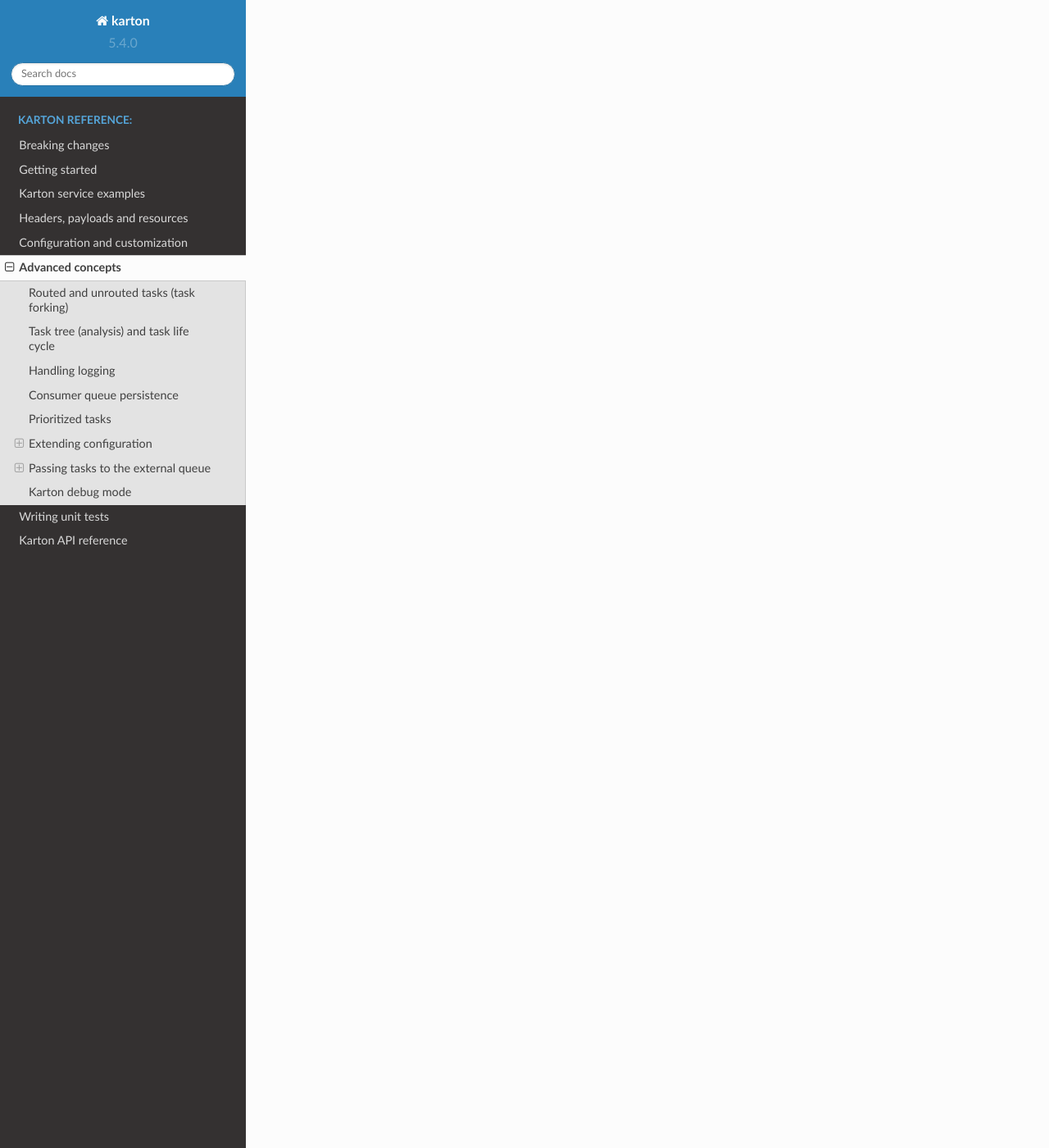
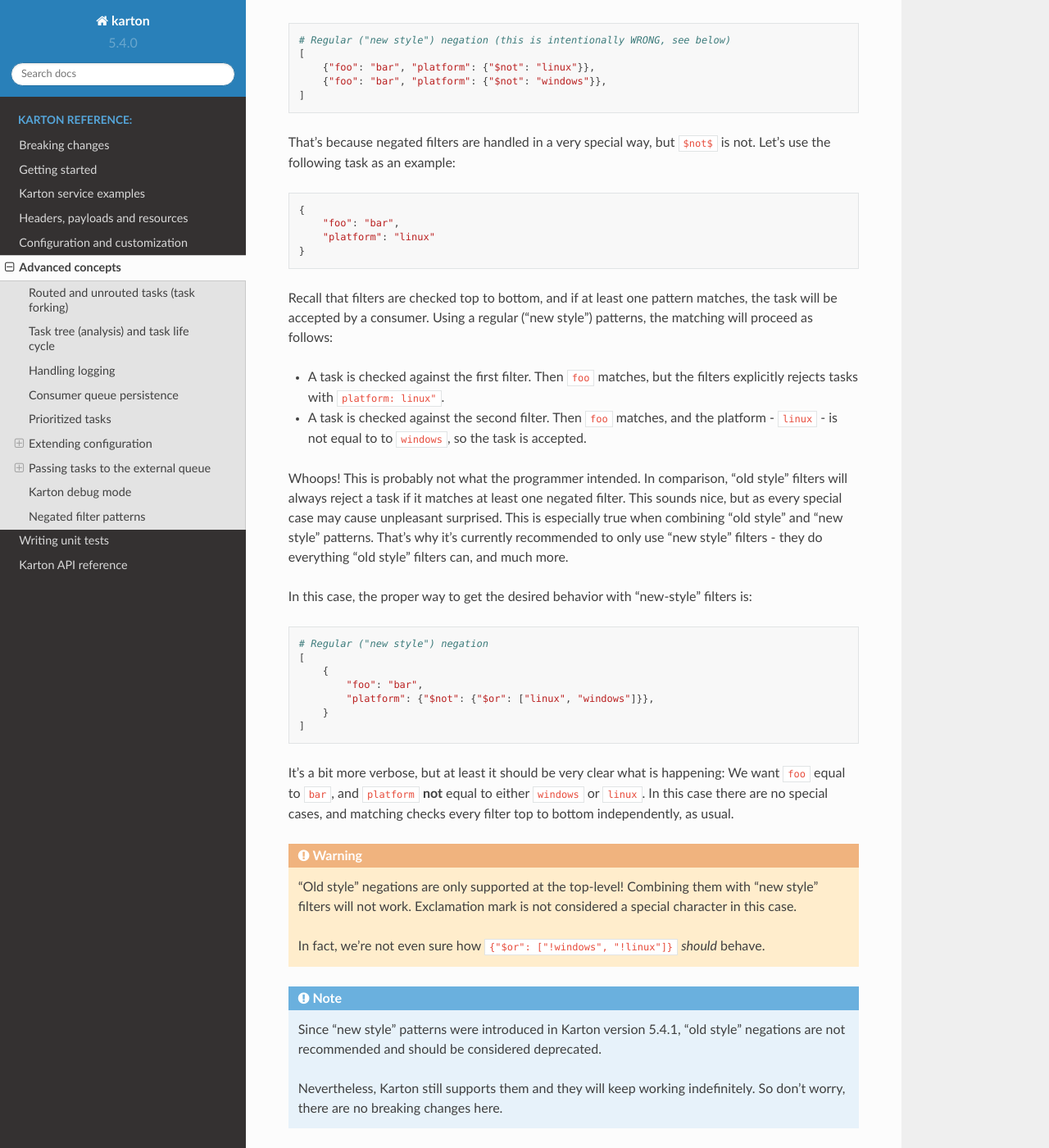
Before and after one commit to CERT-Polska/karton, a Sphinx documentation site: the page built from docs/advanced_concepts.rst, in a window 1280 px wide and 1400 px high, scrolled down 7914 px. Shown: the whole window at 82% size. Built offline with Sphinx 7.4.7 and the Read the Docs theme 2.0.0, drawn with Linux system fonts in a browser that asks for light colours; some of the changed text lies outside the part shown.

```diff
--- a/docs/advanced_concepts.rst
+++ b/docs/advanced_concepts.rst
@@ -246,3 +246,74 @@ You can enable it by setting:
 - :code:`KARTON_KARTON_DEBUG` environment value to "1"
 - :code:`debug` parameter to `1` in the :code:`[karton]` config section
 - :code:`--debug` command-line parameter
+
+
+Negated filter patterns
+-----------------
+
+There is one more pattern syntax, not documented in the :code:`Filter Patterns` section anymore.
+It is possible to define a negated filter, and they are handled in a special way. For example let's consider following filters:
+
+.. code-block:: python
+
+    # Special ("old style") negation
+    [
+        {"foo": "bar", "platform": "!linux"},
+        {"foo": "bar", "platform": "!windows"}
+    ]
+
+Depending on how you think this should work, this may have a surprising behavior. In particular this is **not** equivalent to:
+
+.. code-block:: python
+
+    # Regular ("new style") negation (this is intentionally WRONG, see below)
+    [
+        {"foo": "bar", "platform": {"$not": "linux"}},
+        {"foo": "bar", "platform": {"$not": "windows"}},
+    ]
+
+That's because negated filters are handled in a very special way, but :code:`$not$` is not. Let's use the following task as an example:
+
+.. code-block:: python
+
+    {
+        "foo": "bar",
+        "platform": "linux"
+    }
+
+Recall that filters are checked top to bottom, and if at least one pattern matches, the task will be accepted by a consumer.
+Using a regular ("new style") patterns, the matching will proceed as follows:
+
+- A task is checked against the first filter. Then :code:`foo` matches, but the filters explicitly rejects tasks with :code:`platform: linux"`.
+- A task is checked against the second filter. Then :code:`foo` matches, and the platform - :code:`linux` - is not equal to to :code:`windows`, so the task is accepted.
+
+Whoops! This is probably not what the programmer intended. In comparison, "old style" filters will always reject a task if it matches at least one negated filter.
+This sounds nice, but as every special case may cause unpleasant surprised. This is especially true when combining "old style" and "new style" patterns.
+That's why it's currently recommended to only use "new style" filters - they do everything "old style" filters can, and much more.
+
+In this case, the proper way to get the desired behavior with "new-style" filters is:
+
+.. code-block:: python
+
+    # Regular ("new style") negation
+    [
+        {
+            "foo": "bar",
+            "platform": {"$not": {"$or": ["linux", "windows"]}},
+        }
+    ]
+
+It's a bit more verbose, but at least it should be very clear what is happening: We want :code:`foo` equal to :code:`bar`, and :code:`platform` **not** equal to either :code:`windows` or :code:`linux`.
+In this case there are no special cases, and matching checks every filter top to bottom independently, as usual.
+
+.. warning::
+
+    "Old style" negations are only supported at the top-level! Combining them with "new style" filters will not work. Exclamation mark is not considered a special character in this case.
+
+    In fact, we're not even sure how :code:`{"$or": ["!windows", "!linux"]}` *should* behave.
+
+.. note::
+
+    Since "new style" patterns were introduced in Karton version 5.4.1, "old style" negations are not recommended and should be considered deprecated.
+
+    Nevertheless, Karton still supports them and they will keep working indefinitely. So don't worry, there are no breaking changes here.
```
Also changed, not shown: docs/task_headers_payloads.rst (+34 -17 lines).
